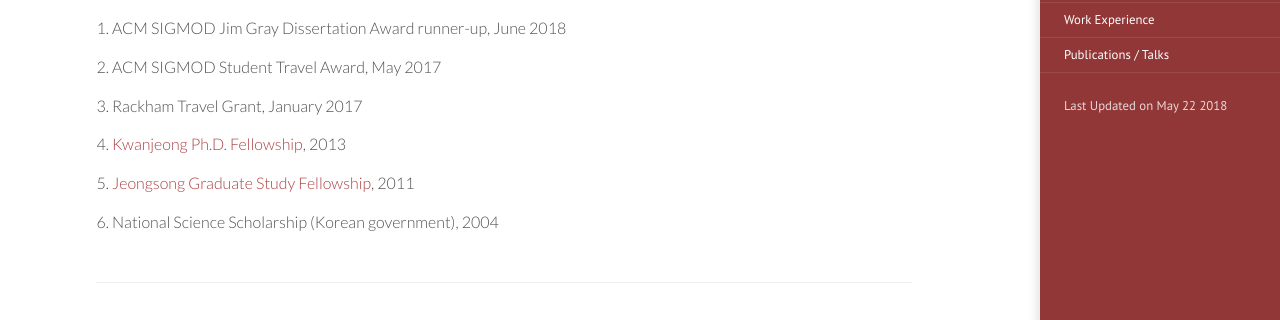
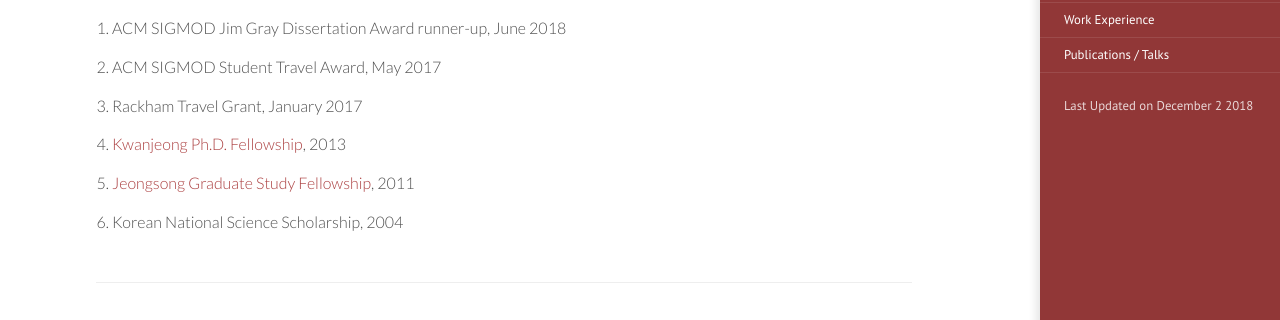
Before and after one commit to pyongjoo/pyongjoo.github.io, a Jekyll site: the page built from _texts/2018-05-01-honors.md, in a window 1280 px wide. Shown: the part 173-493 px from the top of the page. Built offline with Jekyll 4.4.1, drawn with Linux system fonts in a browser that asks for light colours.

Commit message:
updated: last updated

```diff
--- a/_config.yml
+++ b/_config.yml
@@ -9,14 +9,14 @@
 title:               Yongjoo Park
 # tagline:             ''
 description:         'Research Fellow<br/> Computer Science and Engineering<br/> University of Michigan, Ann Arbor<br/>4957 Bob and Betty Beyster<br/> pyongjoo@umich.edu'
-url:                 http://yongjoopark.com
+url:                 https://yongjoopark.com
 baseurl:             ''
 paginate:            5
 
 # About/contact
 author:
   name:              Yongjoo Park
-  url:               http://www.yongjoopark.com
+  url:               https://yongjoopark.com
   email:             pyongjoo@umich.edu
 
 collections:
@@ -33,4 +33,4 @@
 
 # Custom vars
 version:             1.0.0
-updated:             'May 22 2018'
+updated:             'December 2 2018'
--- a/_texts/2018-05-01-honors.md
+++ b/_texts/2018-05-01-honors.md
@@ -13,4 +13,4 @@
 
 1. [Jeongsong Graduate Study Fellowship](http://www.jeongsong.co.kr/), 2011
 
-1. National Science Scholarship (Korean government), 2004
+1. Korean National Science Scholarship, 2004
```
Also changed, not shown: _intro/2016-05-01-hi.md (+1 -1 lines).
